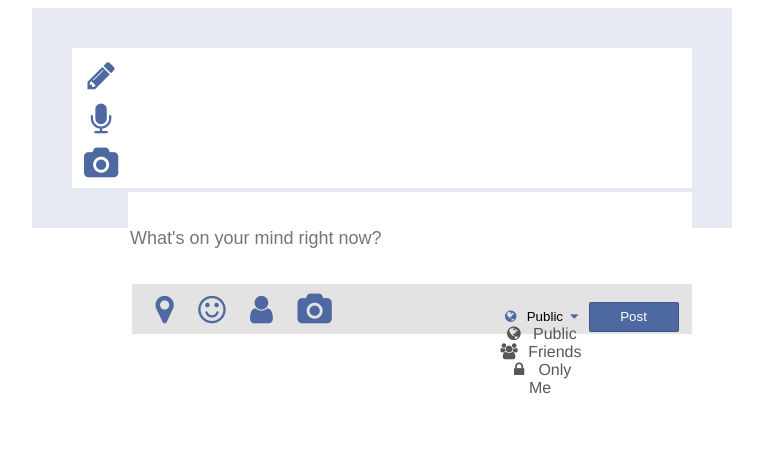
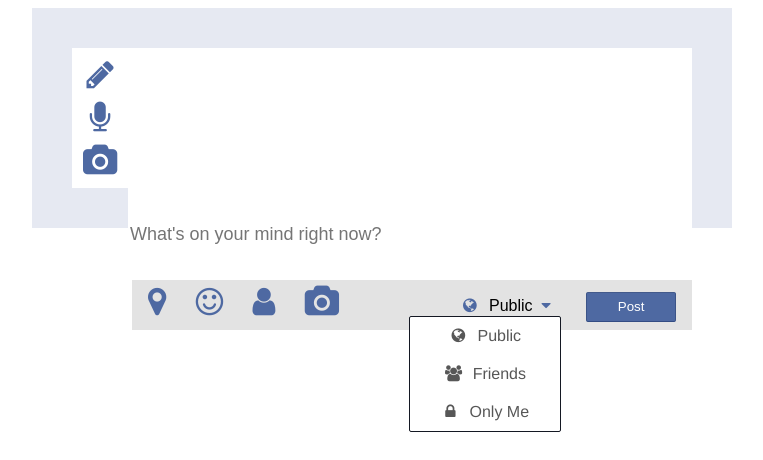
Before and after one commit to TomOndiba/cb-facebook-form, a plain HTML site: page index.html in a window 1280 px wide. Both pictures are taken after a click on the button "Public". Shown: the whole page, without its empty margins (258-1021 px from the left). Drawn offline with Linux system fonts and the light colour scheme.

Commit message:
[style] styles dropdown

```diff
--- a/main.css
+++ b/main.css
@@ -42,7 +42,7 @@ i:hover {
 
 .status-menu-left i {
   display: block;
-  margin: 12px;
+  margin: 11px;
 }
 
 .status-menu-bottom {
@@ -54,21 +54,26 @@ i:hover {
 
 .status-add {
   display: inline-block;
-  margin-right: 150px;
+  margin-right: 130px;
 }
 
 .status-add i {
-  margin: 10px;
+  margin-top: 6px;
+  margin-right: 15px;
+  margin-left: 10px;
 }
 
 .status-dropdown {
   position: relative;
   display: inline-block;
+  left: -35px;
+  top: -2px;
 }
 
 .status-dropdown-btn {
   background-color: #e3e3e3;
   border: none;
+  font-size: 16px;
 }
 
 .dropdown-content {
@@ -76,16 +81,43 @@ i:hover {
   position: absolute;
 }
 
-.dropdown-content a:hover {
+.dropdown-content a:hover, .dropdown-content a:hover i {
   background-color: #4e69a2;
+  color: #fff;
 }
 
 .show {
   display: block;
+  position: absolute;
+  left: -45px;
+  width: 150px;
+  background-color: #fff;
+  border: 1px solid #141823;
+  border-radius: 2px;
+  z-index: 1;
+}
+
+.show a {
+  display: block;
+  padding: 10px;
+}
+
+.user-input {
+  display: inline-block;
+  position: relative;
+  width: 560px;
+  height: 90px;
+  float: right;
+  font-size: 18px;
+  border: none;
+  outline: none;
 }
 
 .status-post {
   display: inline-block;
+  position: relative;
+  left: -10px;
+  top: -2px;
   background-color: #4e69a2;
   border: 1px solid;
   border-color: #435a8b #3c5488 #334c83;
@@ -94,13 +126,3 @@ i:hover {
   width: 90px;
   height: 30px;
 }
-
-.user-input {
-  display: inline-block;
-  width: 560px;
-  height: 90px;
-  float: right;
-  font-size: 18px;
-  border: none;
-  outline: none;
-}
```
